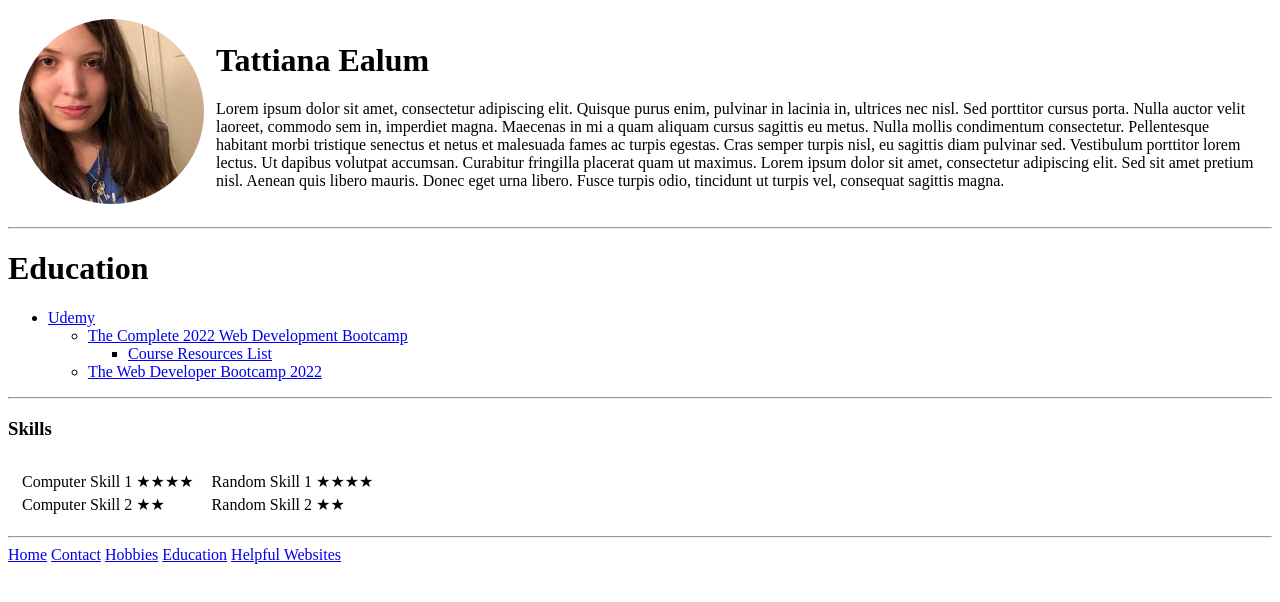
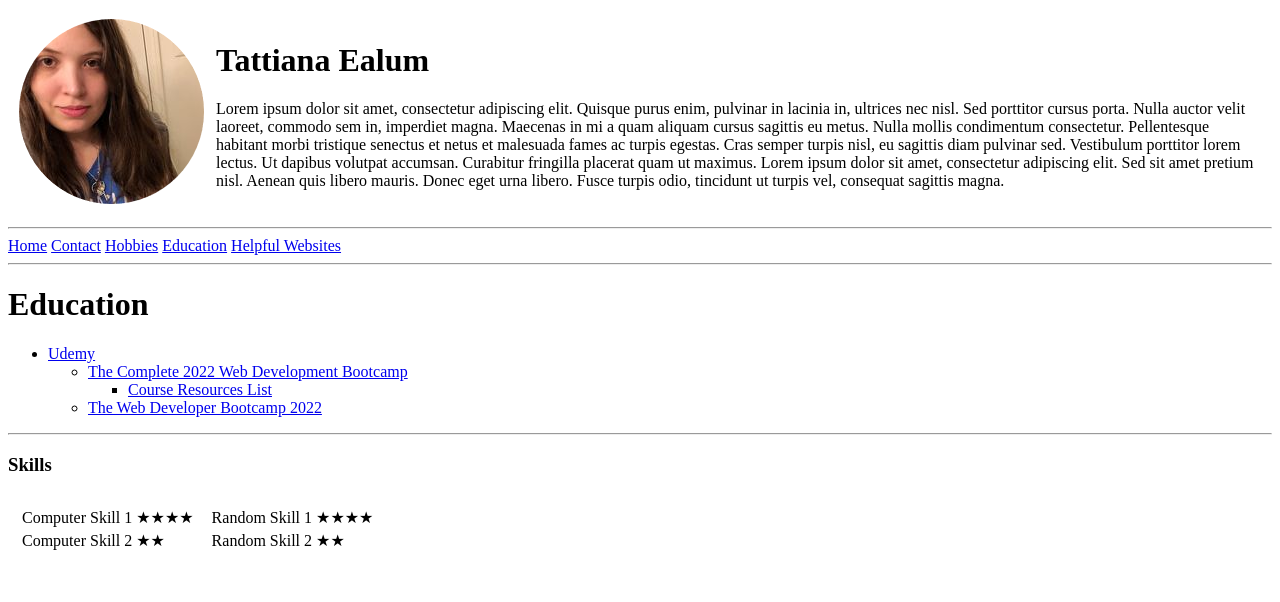
Before and after one commit to Awwnuhh/HTML-Project, a plain HTML site: page education.html in a window 1280 px wide. Drawn offline with Linux system fonts and the light colour scheme.

Commit message:
updated page links v2

```diff
--- a/education.html
+++ b/education.html
@@ -11,7 +11,9 @@
     <table cellspacing="10">
       <tr>
         <td><img src="images/ana.png" alt="profile picture"></td>
-      <td><h1>Tattiana Ealum</h1><p>
+        <td>
+          <h1>Tattiana Ealum</h1>
+          <p>
 
             Lorem ipsum dolor sit amet, consectetur adipiscing elit.
             Quisque purus enim, pulvinar in lacinia in, ultrices nec nisl.
@@ -25,9 +27,16 @@
             placerat quam ut maximus. Lorem ipsum dolor sit amet,
             consectetur adipiscing elit. Sed sit amet pretium nisl.
             Aenean quis libero mauris. Donec eget urna libero. Fusce turpis
-      odio, tincidunt ut turpis vel, consequat sagittis magna. </p></td>
+            odio, tincidunt ut turpis vel, consequat sagittis magna. </p>
+        </td>
       </tr>
     </table>
+    <hr>
+    <a href="index.html">Home</a>
+    <a href="contact.html">Contact</a>
+    <a href="hobbies.html">Hobbies</a>
+    <a href="education.html">Education</a>
+    <a href="websites.html">Helpful Websites</a>
   </header>
   <hr>
   <h1>Education</h1>
@@ -82,13 +91,5 @@
 
 </body>
 
-<footer>
-  <hr>
-  <a href="index.html">Home</a>
-  <a href="contact.html">Contact</a>
-  <a href="hobbies.html">Hobbies</a>
-  <a href="education.html">Education</a>
-  <a href="websites.html">Helpful Websites</a>
-</footer>
 
 </html>
```
Also changed, not shown: contact.html (+8 -9 lines), hobbies.html (+12 -10 lines), index.html (+2 -2 lines). Lines whose indentation alone changed are shown as unchanged.
